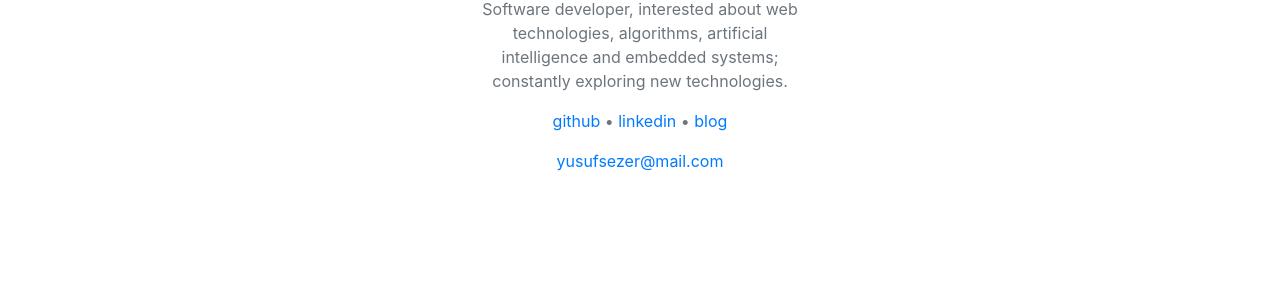
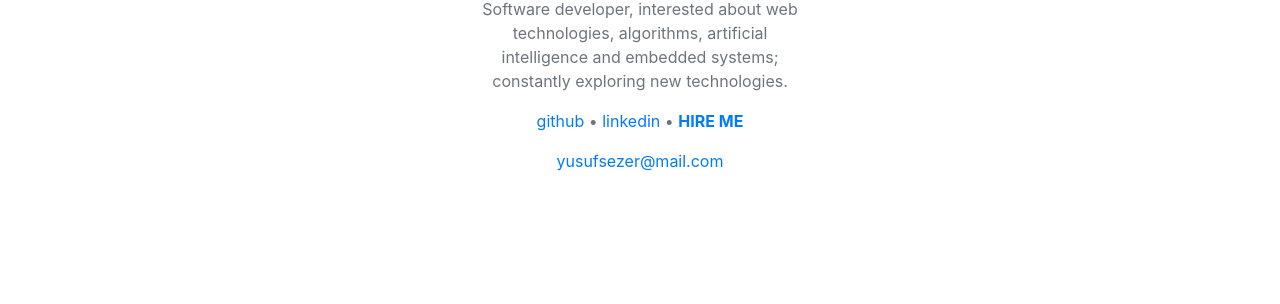
Before and after one commit to yusufsefasezer/yusufsefasezer.github.io, a Jekyll site: the page built from index.html, in a window 1280 px wide. Shown: the part 513-817 px from the top of the page. Built offline with Jekyll 4.4.1, drawn with Linux system fonts in a browser that asks for light colours; nearby versions of some CDN libraries.

Commit message:
hire me added.

```diff
--- a/_includes/landing.html
+++ b/_includes/landing.html
@@ -11,7 +11,7 @@
 
     <p class="text-muted">{{ site.description }}</p>
 
-    <p class="text-muted"><a title="my code" href="http://github.com/yusufsefasezer" target="_blank">github</a> &bull; <a title="my resume" href="http://linkedin.com/in/yusufsefasezer" target="_blank">linkedin</a> &bull; <a title="my blog (turkish)" href="http://www.yusufsezer.com.tr" target="_blank">blog</a></p>
+    <p class="text-muted"><a title="my code" href="http://github.com/yusufsefasezer" target="_blank">github</a> &bull; <a title="my resume" href="http://linkedin.com/in/yusufsefasezer" target="_blank">linkedin</a> &bull; <a title="my blog (turkish)" href="http://api.whatsapp.com/send?phone=+905386934533" target="_blank"><strong>HIRE ME</strong></a></p>
 
     <p class="text-muted"><a href="mailto:yusufsezer@mail.com" title="my email">yusufsezer@mail.com</a></p>
 
```
